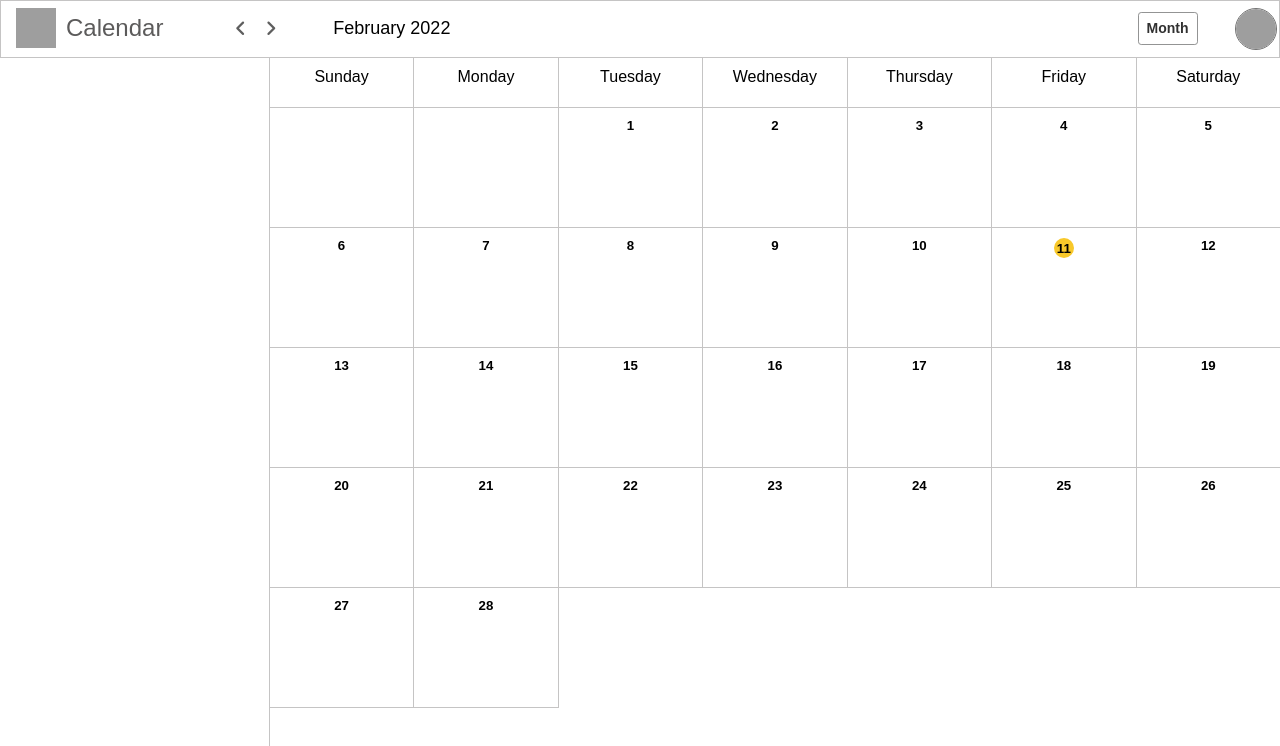
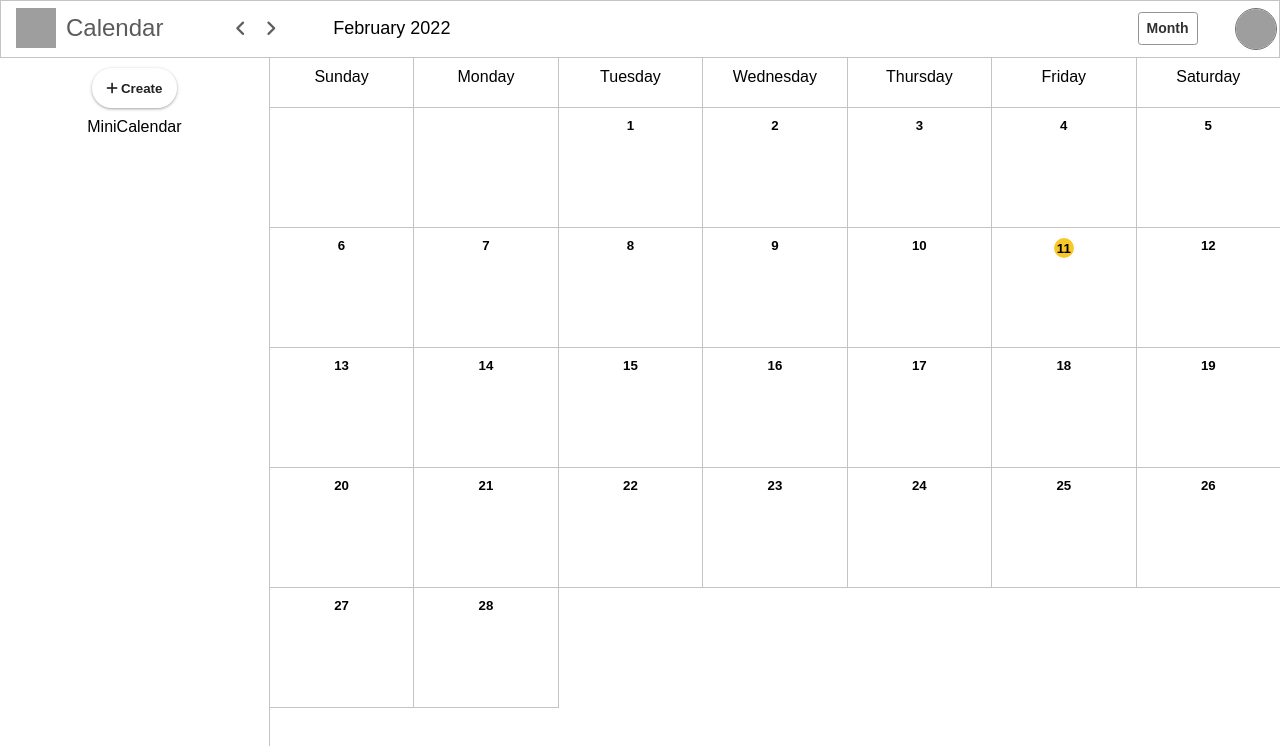
Before and after one commit to sujitIwale/google-calendar, a React (Create React App) app in the folder client/: page / in a window 1280 px wide. Shown: the top 746 px of the page. Built offline with nearby package versions, Linux system fonts and the light colour scheme; grey boxes are pictures that could not be loaded.

Commit message:
feat: sidbar added

```diff
--- a/client/src/App.css
+++ b/client/src/App.css
@@ -6,6 +6,9 @@
     height: 100vh;
     overflow: hidden;
 }
+.left-section {
+    float: left;
+}
 .right-section {
     width: 79%;
     float: right;
--- a/client/src/App.js
+++ b/client/src/App.js
@@ -1,18 +1,18 @@
 import './App.css';
 import Calendar from './components/Calendar/Calendar';
 import Header from './components/Header/Header';
+import Sidebar from './components/Sidebar/Sidebar';
 import MonthState from './context/MonthCalendar/MonthState';
 
 function App() {
 	return (
-		<MonthState>
-			<div className='App'>
+		<div className='App'>
+			<MonthState>
 				<Header />
-				<section className='right-section'>
-					<Calendar />
-				</section>
-			</div>
-		</MonthState>
+				<Sidebar />
+				<Calendar />
+			</MonthState>
+		</div>
 	);
 }
 
--- a/client/src/components/Calendar/Calendar.js
+++ b/client/src/components/Calendar/Calendar.js
@@ -4,9 +4,9 @@ import './Calendar.css';
 
 const Calendar = () => {
 	return (
-		<div className='calendar-main'>
+		<section className='right-section calendar-main'>
 			<Month />
-		</div>
+		</section>
 	);
 };
 
--- /dev/null
+++ b/client/src/components/MiniCalendar/MiniCalendar.js
@@ -0,0 +1,7 @@
+import React from 'react';
+
+const MiniCalendar = () => {
+	return <div>MiniCalendar</div>;
+};
+
+export default MiniCalendar;
--- a/client/src/components/Month/Month.css
+++ b/client/src/components/Month/Month.css
@@ -7,7 +7,7 @@
 
 .month-calendar {
     display: grid;
-    grid-template-columns: repeat(7,minmax(120px,1fr));
+    grid-template-columns: repeat(7,minmax(20px,1fr));
     grid-template-rows: 50px;
     grid-auto-rows: 120px;
 }
--- /dev/null
+++ b/client/src/components/Sidebar/Sidebar.css
@@ -0,0 +1,28 @@
+.sidebar {
+    width: 21%;
+    display: flex;
+    flex-direction: column;
+    align-items: center;
+    justify-content: center;
+}
+
+.create-btn {
+    display: inline-block;
+    outline: none;
+    border: none;
+    padding: 8px;
+    align-items: center;
+    border-radius: 48px;
+    color: #222;
+    box-shadow: 0px 1px 2px 0px rgb(60 64 67 / 30%), 0px 1px 3px 1px rgb(60 64 67 / 15%);
+    background-color: rgba(255,255,255,0.5);
+    cursor: pointer;
+    height: 40px;
+    margin: 10px 0;
+    width: 85px;
+    font-weight: bold;
+}
+
+.create-btn i {
+    margin-right: 3px;
+}
--- /dev/null
+++ b/client/src/components/Sidebar/Sidebar.js
@@ -0,0 +1,16 @@
+import React from 'react';
+import MiniCalendar from '../MiniCalendar/MiniCalendar';
+import './Sidebar.css';
+
+const Sidebar = () => {
+	return (
+		<aside className='left-section sidebar'>
+			<button className='create-btn'>
+				<i class='fa-solid fa-plus'></i>Create
+			</button>
+			<MiniCalendar />
+		</aside>
+	);
+};
+
+export default Sidebar;
```
Also changed, not shown: client/src/components/MiniCalendar/MiniCalendar.css (added).
